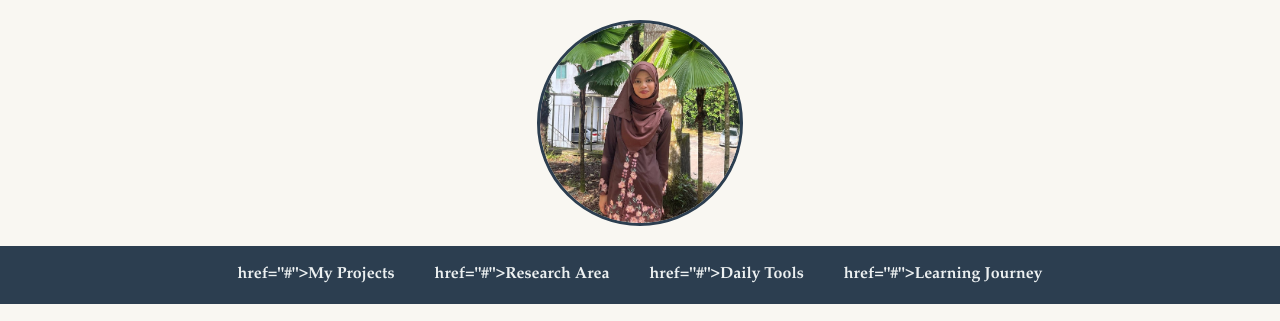
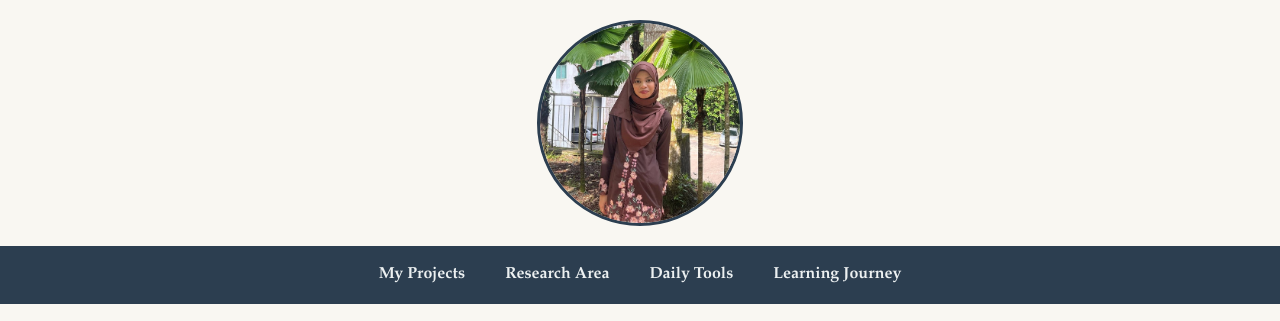
Before and after one commit to amanihaled/activity-2-lab-test, a plain HTML site: page index.html in a window 1280 px wide. Shown: the top 321 px of the page. Drawn offline with Linux system fonts and the light colour scheme.

Commit message:
Update index.html

```diff
--- a/index.html
+++ b/index.html
@@ -7,13 +7,16 @@
   <img src="batrisyiaamani.jpg">
   <link rel="stylesheet" href="style.css">
 </head>
-<nav class = "menu">
-  <ul>
-    <li><a>href="#">My Projects</a></li>
-    <li><a>href="#">Research Area</a></li>
-    <li><a>href="#">Daily Tools</a></li>
-    <li><a>href="#">Learning Journey</a></li>
-  </ul>
+<body> <nav class="menu">
+    <ul>
+      <li><a href="#">My Projects</a></li>
+      <li><a href="#">Research Area</a></li>
+      <li><a href="#">Daily Tools</a></li>
+      <li><a href="#">Learning Journey</a></li>
+    </ul>
+  </nav>
+  <img src="batrisyiaamani.jpg" alt="Profile Picture">
+  </body>
 </nav>
 <main>
   <h1>Favourite Hobby</h1>
```
